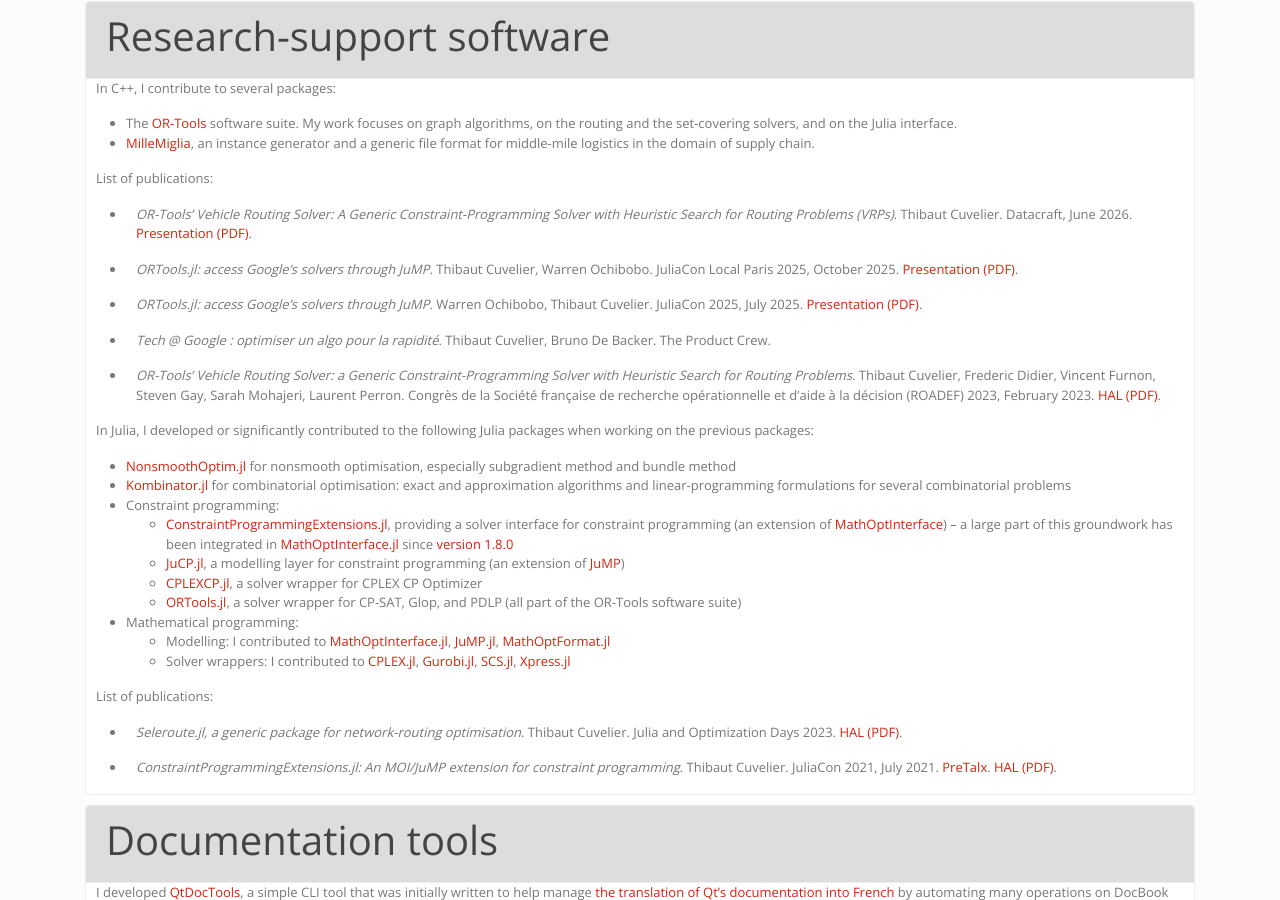
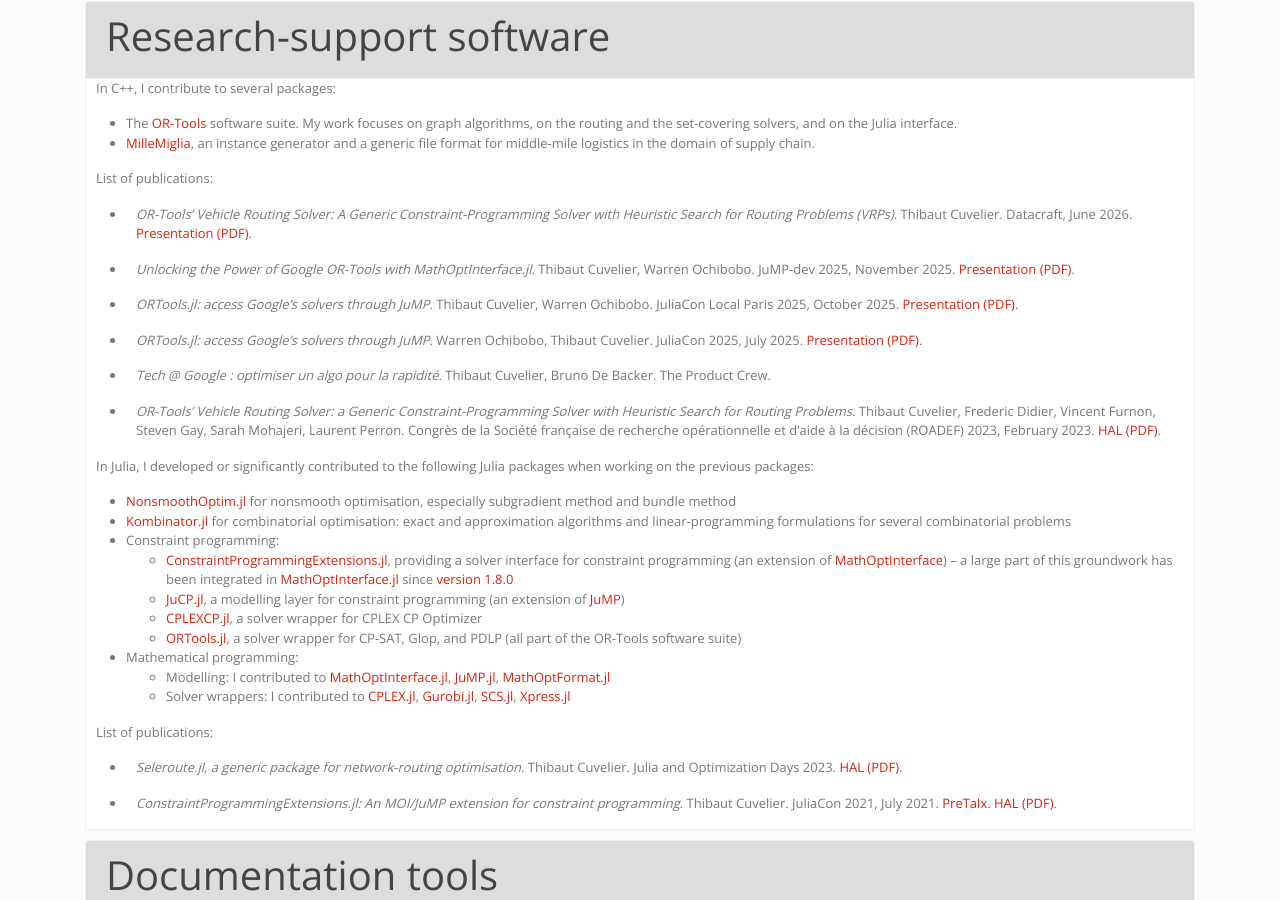
Before and after one commit to dourouc05/dourouc05.github.io, a Jekyll site: the page built from software.md, in a window 1280 px wide and 900 px high, scrolled down 324 px. Built offline with Jekyll 4.4.1, drawn with Linux system fonts in a browser that asks for light colours; a script that is not in the unit is left out.

Commit message:
Update software.md

```diff
--- a/software.md
+++ b/software.md
@@ -26,6 +26,7 @@ In C++, I contribute to several packages:
 List of publications:
 
 * {% include reference.md key='ortools_datacraft2026' %}
+* {% include reference.md key='ortools_jumpdev2025' %}
 * {% include reference.md key='ortools_juliaconparis2025' %}
 * {% include reference.md key='ortools_juliacon2025' %}
 * {% include reference.md key='tpc2025' %}
```
